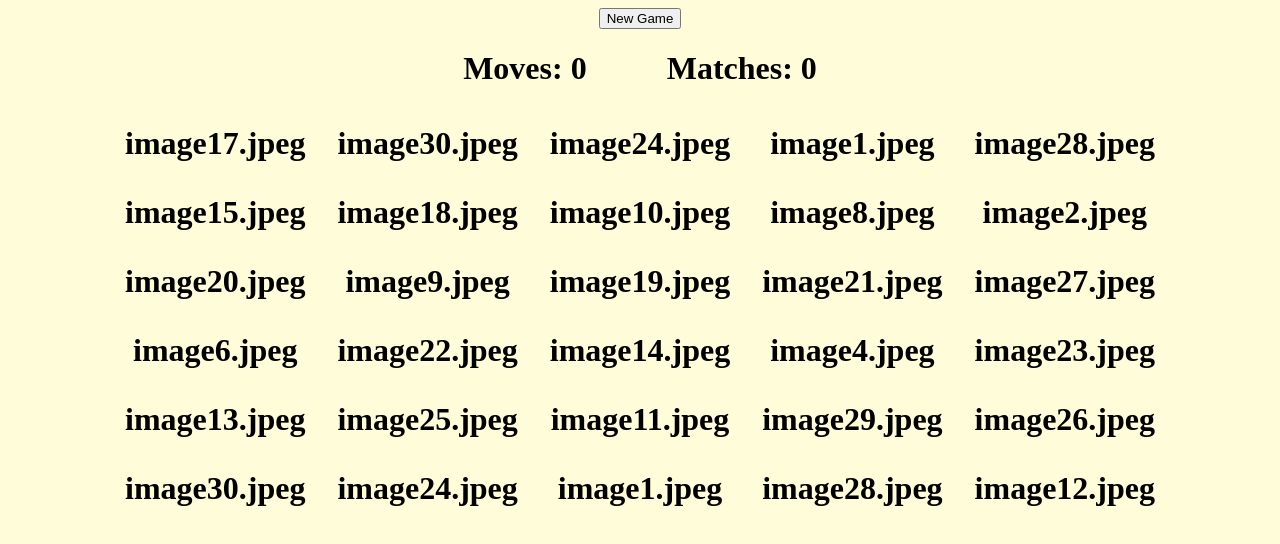
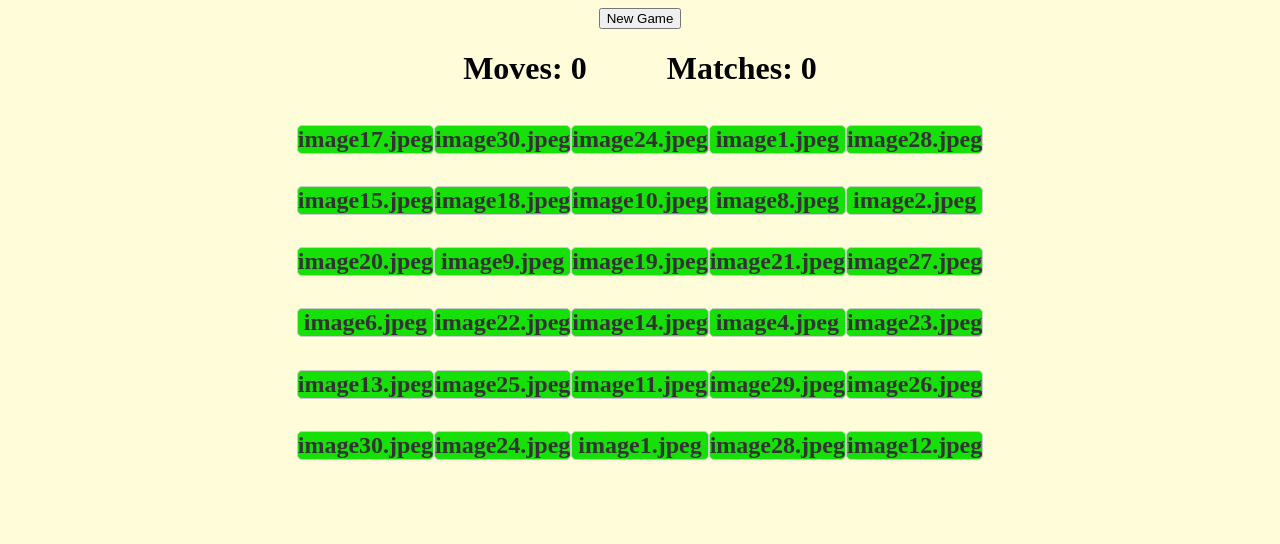
Before and after one commit to ivan-1kh/dom-project, a plain HTML site: page index.html in a window 1280 px wide. Drawn offline with Linux system fonts and the light colour scheme.

Commit message:
closes #4

```diff
--- a/styles.css
+++ b/styles.css
@@ -19,6 +19,16 @@ body, header, .columnContainer, .gameContainer, .scoreBoard {
 }
 
 .tileItem {
-    margin: 1rem;
-    border-radius: 0.5rem;
-}
+    display: flex;
+    align-items: center;
+    justify-content: center;
+    width: 100%;
+    height: 100%;
+    border: 1px solid #ccc;
+    border-radius: 5px;
+    box-sizing: border-box;
+    background-color: #16e008;
+    font-size: 1.5rem;
+    color: #333333;
+    cursor: pointer;
+  }
```
